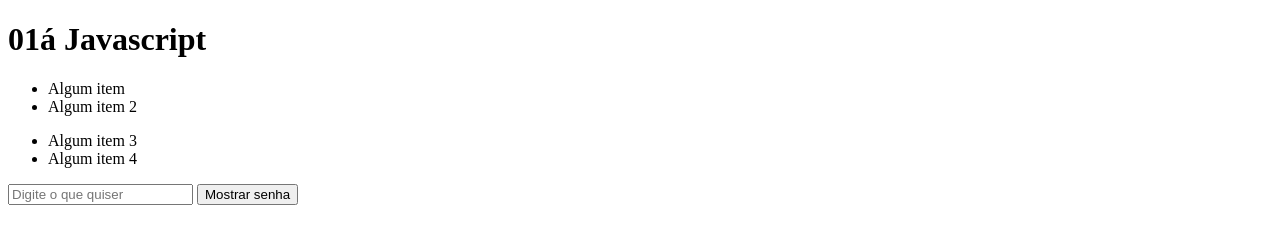
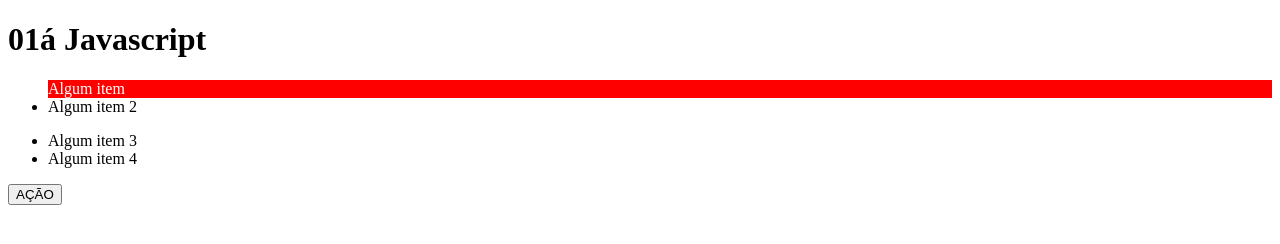
Before and after one commit to berglertecnologia/html5-css3-flexbox, a plain HTML site: page index2.html in a window 1280 px wide. Drawn offline with Linux system fonts and the light colour scheme.

Commit message:
EventCliqueAlterandoCSS

```diff
--- a/assets/js/script.js
+++ b/assets/js/script.js
@@ -1,9 +1,6 @@
-// function clicou() {
-const input = document.querySelector('input'); const botao = document.querySelector('.botao');
-if (input.getAttribute('type') === 'text') { input.setAttribute('type', 'password'); botao.innerText = "Mostrar Senha";
-} else {
-input.setAttribute('type', 'text'); botao.innerText = "Ocultar Senha";
-}
+ function clicou() {
+  const li = document.querySelector('li');
+  li.style.backgroundColor = '#00f'
 }
 
 
--- a/index2.html
+++ b/index2.html
@@ -12,7 +12,7 @@
 
      <div id="teste">
          <ul>
-               <li>Algum item</li>
+               <li style="background-color: #F00;color:#FFF">Algum item</li>
                <li>Algum item 2</li>
          </ul>
 
@@ -22,12 +22,9 @@
                <li>Algum item 4</li>
            </ul>
      </div>
-   <input
-   type="text"
-    placeholder="Digite o que quiser"
-    class="input" />
 
-    <button class="botao" onclick="clicou()">Mostrar senha</button>
+
+    <button class="botao" onclick="clicou()">AÇÃO</button>
 
 
 <script> src="script.js"</script>
```
